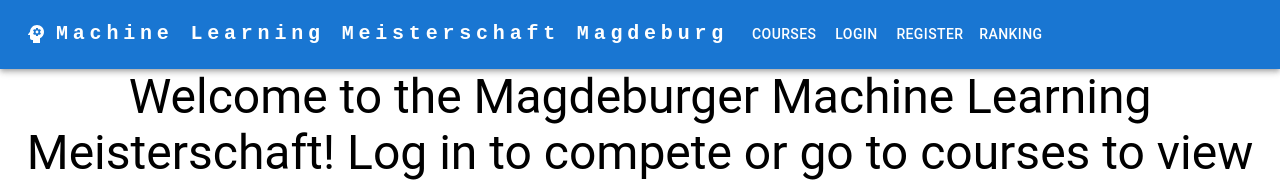
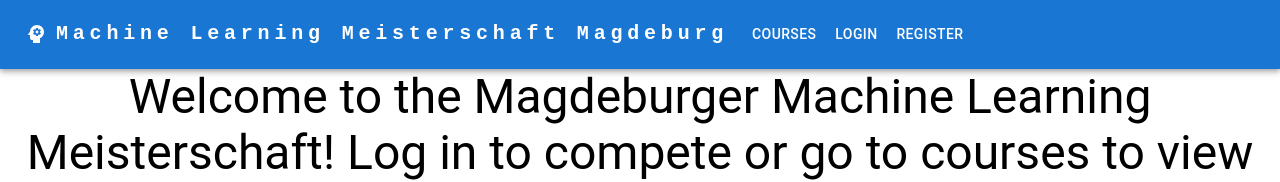
Before and after one commit to 2mey10/Scrum-in-Practice, a React (Create React App) app in the folder frontend/: page / in a window 1280 px wide. Shown: the top 182 px of the page. Built offline with nearby package versions, Linux system fonts and the light colour scheme.

Commit message:
removed old ranking

```diff
--- a/frontend/src/components/Navbar.jsx
+++ b/frontend/src/components/Navbar.jsx
@@ -11,9 +11,9 @@ import {useContext} from "react";
 import AuthContext from "../context/AuthContext";
 import Box from "@mui/material/Box";
 
-const user_pages_logged_in = ['Courses','Ranking'];
+const user_pages_logged_in = ['Courses'];
 const tutor_pages_logged_in = ['Courses','CreateChallenge','Ranking'];
-const pages_logged_out = ['Courses', 'Login','Register','Ranking'];
+const pages_logged_out = ['Courses', 'Login','Register'];
 const applicationName = "Machine Learning Meisterschaft Magdeburg"
 function ResponsiveAppBar() {
     // const user = false;
```
